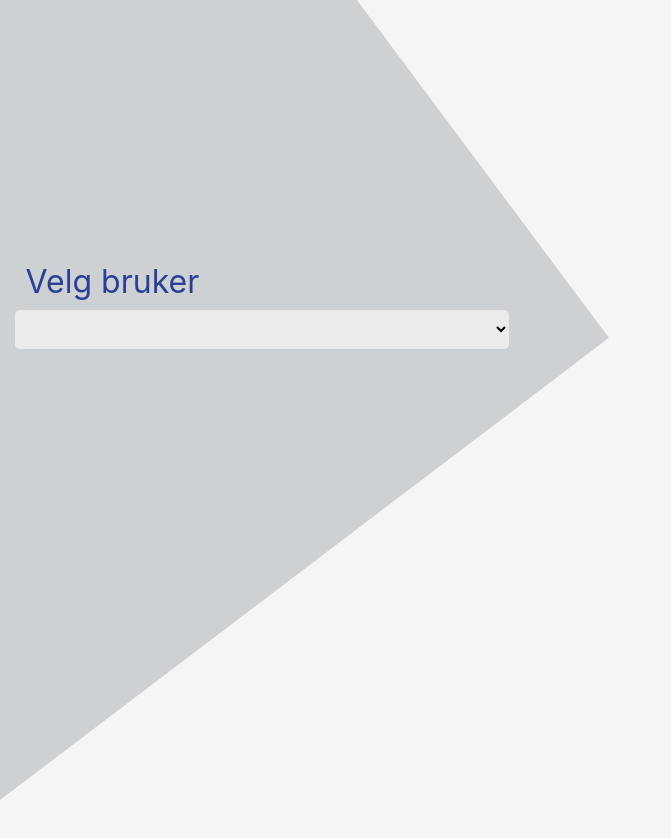
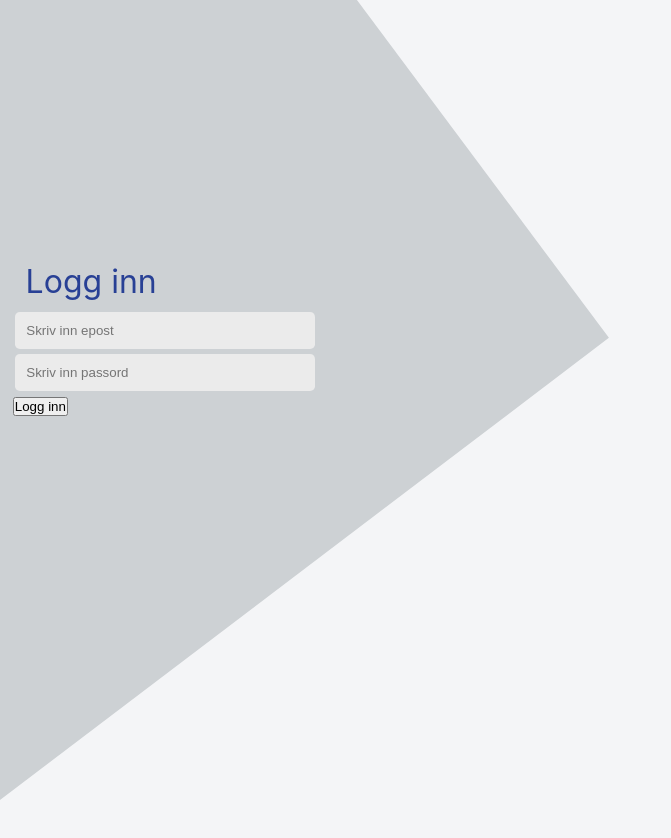
Before and after one commit to Glasspaper-Solutions/invoicing, a Vue app: page / in a window 1280 px wide. Shown: the top 838 px of the page, without its empty margins (0-671 px from the left). Built offline with nearby package versions, Linux system fonts and the light colour scheme.

Commit message:
login system

```diff
--- a/src/App.vue
+++ b/src/App.vue
@@ -2,18 +2,10 @@
 <template>
   <div class="select-user" v-if="selectedUser == null && login == false">
     <!--select user option from data-->
-    <label for="user">Velg bruker</label>
-    <select
-      id="user"
-      class="dropdown"
-      v-model="selectedUser"
-      @change="userChanged"
-    >
-      <option value="" disabled>Velg en bruker</option>
-      <option v-for="user in data.users" :key="user" :value="user">
-        {{ user.name }}
-      </option>
-    </select>
+    <label for="email" class="form-label" @click="selectedUser = 'admin'">Logg inn</label>
+    <input type="email" class="input-area small-input" id="email" v-model="userMail" placeholder="Skriv inn epost">
+    <input type="password" class="input-area small-input" id="password" v-model="userPassword" placeholder="Skriv inn passord">
+    <button @click="verifyLogin()" class="submit-button-small">Logg inn</button>
   </div>
   <div @click="login=true" v-if="selectedUser != null">
     <img class="settings" src="./assets/settings-icon.svg" alt="innstillinger">
@@ -119,6 +111,8 @@ export default {
   name: "App",
   data() {
     return {
+      userMail: null,
+      userPassword: null,
       coverage: false,
       login: false,
       company: null,
@@ -257,6 +251,44 @@ export default {
         console.log("error");
       }
     },
+    // log user in
+    verifyLogin() {
+      // send api request using fetch
+      fetch("http://localhost:5000/login", {
+        method: "POST",
+        headers: {
+          "Content-Type": "application/json",
+        },
+        body: JSON.stringify({
+          email: this.userMail,
+          password: this.userPassword,
+        }),
+      })
+        .then((response) => response.json())
+        .then((data) => {
+          console.log(data);
+          // check if user exists
+          if (data.user) {
+            // check if user is admin
+            if (data.user.admin == true) {
+              this.login = true;
+              this.log.push("Innlogging:admin logget inn");
+            } else {
+              this.login = true;
+              this.log.push("Innlogging:bruker logget inn");
+            }
+          } else {
+            alert("Feil brukernavn eller passord");
+          }
+        });
+    },
+    // log user out
+    logOut() {
+      this.login = false;
+      this.userMail = null;
+      this.userPassword = null;
+      this.log.push("Utloggning:bruker logget ut");
+    },
   },
 };
 </script>
--- a/src/assets/main.css
+++ b/src/assets/main.css
@@ -74,11 +74,15 @@ input[type=number] {
     margin: 0.5%;
     margin-top: 1%;
     box-sizing: border-box;
+    display: block;
 }
 .inputs h1 {
   height: 20%;
 }
 
+.small-input {
+  width: 60%;
+}
 
 /* create a container for the three parts of 'importere visma lønn' */
 .visma-lønn-container, .invoice-container {
@@ -98,6 +102,17 @@ input[type=number] {
   cursor: pointer;
   font:'lato', sans-serif;
 };
+
+.submit-button-small button {
+  display: inline-block;
+  background-color: #EBEBEB;
+  color: rgb(0, 0, 0);
+  border: none;
+  width: 100%;
+  cursor: pointer;
+  font:'lato', sans-serif;
+};
+
 
 .custom-file-upload:hover {
   background-color: #0069d9;
```
